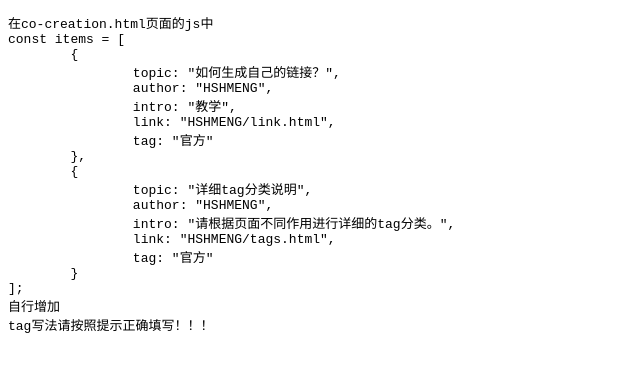
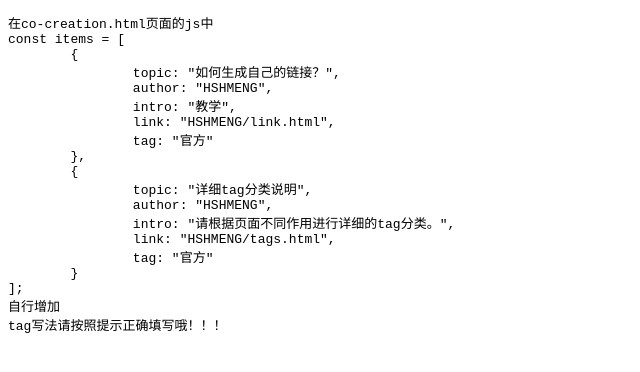
Before and after one commit to cloudflare-hshmeng/hshmeng-wiki-page-co-creation, a plain HTML site: page public/school/co-creation/HSHMENG/link.html in a window 1280 px wide. Shown: the full height of the page, 0-640 px from the left. Drawn offline with Linux system fonts and the light colour scheme.

Commit message:
更新说明

```diff
--- a/public/school/co-creation/HSHMENG/link.html
+++ b/public/school/co-creation/HSHMENG/link.html
@@ -24,7 +24,7 @@ const items = [
 	}
 ];
 自行增加
-tag写法请按照提示正确填写！！！
+tag写法请按照提示正确填写哦！！！
 </pre>
 </body>
 </html>
```
